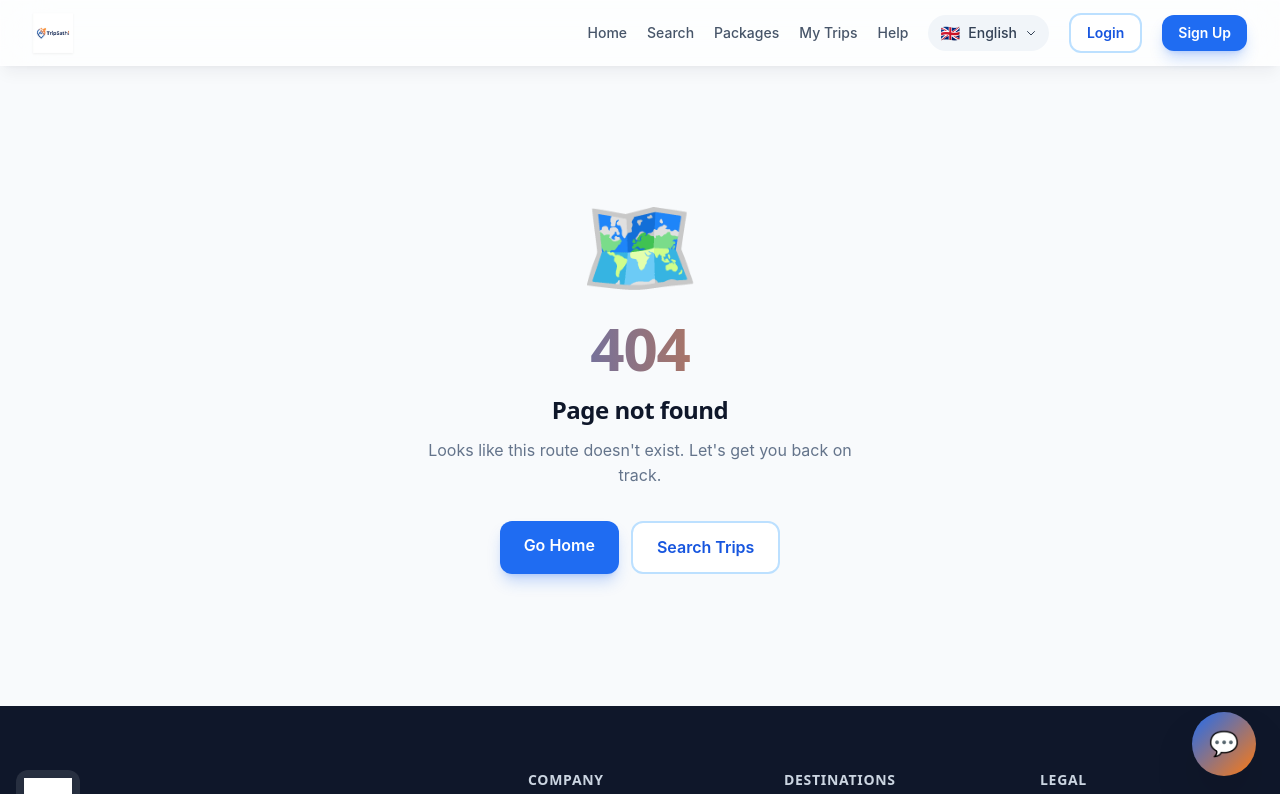
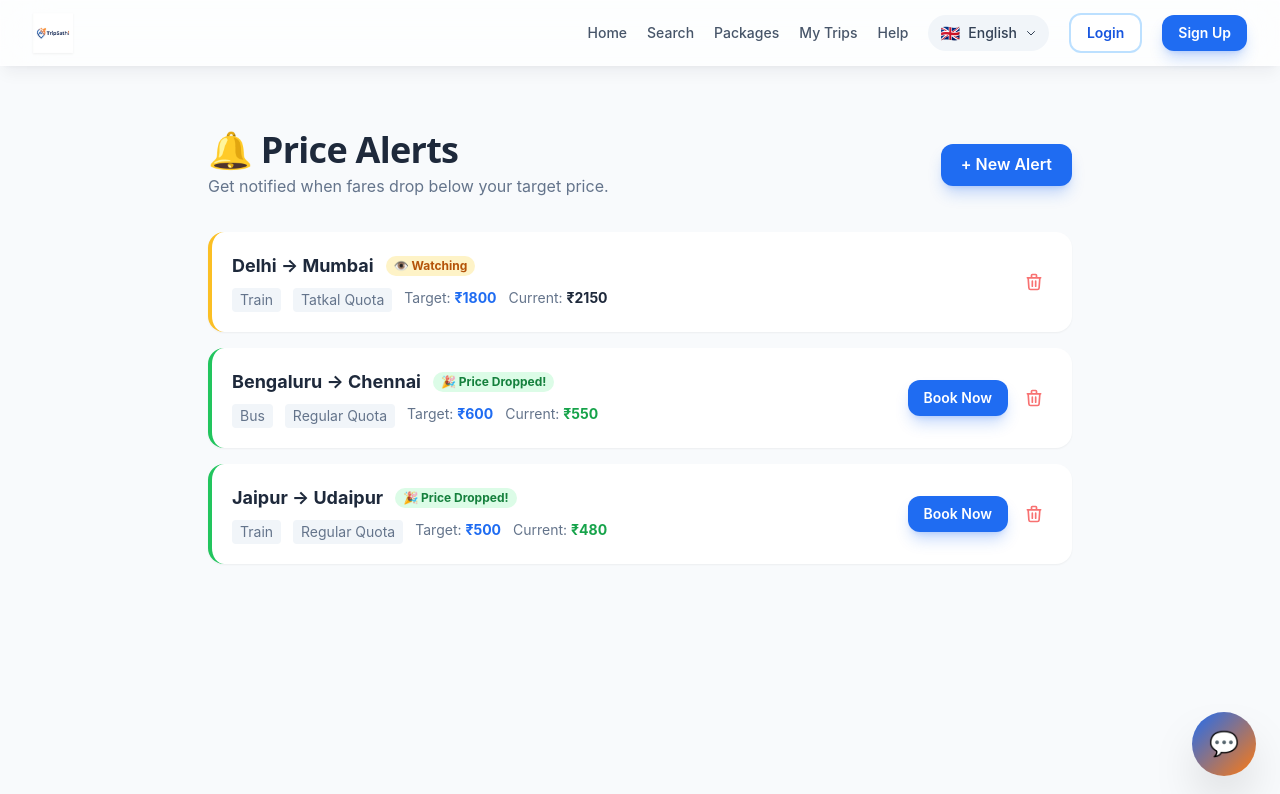
Before and after one commit to ShivamGawade-XS/TripSathi, a Next.js app: page /alerts in a window 1280 px wide. Before the commit this address had no page. Shown: the top 794 px of the page. Built offline with nearby package versions, Linux system fonts and the light colour scheme.

Commit message:
feat(alerts): add price alerts page for Tatkal and regular quota fare monitoring

```diff
--- /dev/null
+++ b/app/alerts/page.tsx
@@ -0,0 +1,126 @@
+"use client"
+import { useState } from "react"
+
+interface Alert {
+  id: string; route: string; from: string; to: string; mode: string
+  quota: string; threshold: number; currentPrice: number; status: string; createdAt: string
+}
+
+const mockAlerts: Alert[] = [
+  { id: "PA001", route: "Delhi → Mumbai", from: "Delhi", to: "Mumbai", mode: "Train", quota: "Tatkal", threshold: 1800, currentPrice: 2150, status: "watching", createdAt: "2026-04-01" },
+  { id: "PA002", route: "Bengaluru → Chennai", from: "Bengaluru", to: "Chennai", mode: "Bus", quota: "Regular", threshold: 600, currentPrice: 550, status: "triggered", createdAt: "2026-03-28" },
+  { id: "PA003", route: "Jaipur → Udaipur", from: "Jaipur", to: "Udaipur", mode: "Train", quota: "Regular", threshold: 500, currentPrice: 480, status: "triggered", createdAt: "2026-03-25" },
+]
+
+export default function PriceAlertsPage() {
+  const [alerts, setAlerts] = useState<Alert[]>(mockAlerts)
+  const [showForm, setShowForm] = useState(false)
+  const [form, setForm] = useState({ from: "", to: "", mode: "Train", quota: "Regular", threshold: "" })
+
+  const handleCreate = (e: React.FormEvent) => {
+    e.preventDefault()
+    const newAlert: Alert = {
+      id: `PA${String(alerts.length + 1).padStart(3, "0")}`,
+      route: `${form.from} → ${form.to}`,
+      from: form.from, to: form.to,
+      mode: form.mode, quota: form.quota,
+      threshold: Number(form.threshold),
+      currentPrice: Math.floor(Math.random() * 1500) + 500,
+      status: "watching",
+      createdAt: new Date().toISOString().split("T")[0],
+    }
+    setAlerts([newAlert, ...alerts])
+    setShowForm(false)
+    setForm({ from: "", to: "", mode: "Train", quota: "Regular", threshold: "" })
+  }
+
+  const deleteAlert = (id: string) => setAlerts(alerts.filter(a => a.id !== id))
+
+  return (
+    <div className="min-h-screen bg-surface-50 py-16">
+      <div className="max-w-4xl mx-auto px-4">
+        <div className="flex items-center justify-between mb-8">
+          <div>
+            <h1 className="font-display text-3xl md:text-4xl font-bold text-surface-800">🔔 Price Alerts</h1>
+            <p className="text-surface-500 mt-1">Get notified when fares drop below your target price.</p>
+          </div>
+          <button onClick={() => setShowForm(!showForm)} className="btn-primary py-2 px-5">
+            {showForm ? "Cancel" : "+ New Alert"}
+          </button>
+        </div>
+
+        {showForm && (
+          <form onSubmit={handleCreate} className="bg-white rounded-2xl shadow-md p-6 mb-8 animate-slide-down">
+            <h2 className="font-bold text-lg text-surface-800 mb-4">Create Price Alert</h2>
+            <div className="grid grid-cols-1 md:grid-cols-2 gap-4">
+              <div>
+                <label className="block text-sm font-medium text-surface-600 mb-1">From City</label>
+                <input required value={form.from} onChange={e => setForm({...form, from: e.target.value})} placeholder="e.g. Delhi" className="w-full px-4 py-2.5 rounded-lg border border-surface-200 focus:ring-2 focus:ring-primary-500 outline-none" />
+              </div>
+              <div>
+                <label className="block text-sm font-medium text-surface-600 mb-1">To City</label>
+                <input required value={form.to} onChange={e => setForm({...form, to: e.target.value})} placeholder="e.g. Mumbai" className="w-full px-4 py-2.5 rounded-lg border border-surface-200 focus:ring-2 focus:ring-primary-500 outline-none" />
+              </div>
+              <div>
+                <label className="block text-sm font-medium text-surface-600 mb-1">Transport Mode</label>
+                <select value={form.mode} onChange={e => setForm({...form, mode: e.target.value})} className="w-full px-4 py-2.5 rounded-lg border border-surface-200 focus:ring-2 focus:ring-primary-500 outline-none">
+                  <option>Train</option><option>Bus</option>
+                </select>
+              </div>
+              <div>
+                <label className="block text-sm font-medium text-surface-600 mb-1">Quota</label>
+                <select value={form.quota} onChange={e => setForm({...form, quota: e.target.value})} className="w-full px-4 py-2.5 rounded-lg border border-surface-200 focus:ring-2 focus:ring-primary-500 outline-none">
+                  <option>Regular</option><option>Tatkal</option><option>Ladies</option><option>Premium Tatkal</option>
+                </select>
+              </div>
+              <div className="md:col-span-2">
+                <label className="block text-sm font-medium text-surface-600 mb-1">Alert me when price drops below (₹)</label>
+                <input required type="number" min="100" value={form.threshold} onChange={e => setForm({...form, threshold: e.target.value})} placeholder="e.g. 1500" className="w-full px-4 py-2.5 rounded-lg border border-surface-200 focus:ring-2 focus:ring-primary-500 outline-none" />
+              </div>
+            </div>
+            <button type="submit" className="btn-primary mt-4 w-full py-3">🔔 Set Price Alert</button>
+          </form>
+        )}
+
+        <div className="space-y-4">
+          {alerts.map(alert => (
+            <div key={alert.id} className={`bg-white rounded-2xl shadow-sm p-5 border-l-4 ${alert.status === "triggered" ? "border-green-500" : "border-amber-400"} hover:shadow-md transition-shadow`}>
+              <div className="flex flex-col md:flex-row md:items-center justify-between gap-4">
+                <div className="flex-1">
+                  <div className="flex items-center gap-3 mb-2">
+                    <span className="text-lg font-bold text-surface-800">{alert.route}</span>
+                    <span className={`text-xs font-bold px-2 py-0.5 rounded-full ${alert.status === "triggered" ? "bg-green-100 text-green-700" : "bg-amber-100 text-amber-700"}`}>
+                      {alert.status === "triggered" ? "🎉 Price Dropped!" : "👁️ Watching"}
+                    </span>
+                  </div>
+                  <div className="flex flex-wrap gap-3 text-sm text-surface-500">
+                    <span className="bg-surface-100 px-2 py-0.5 rounded">{alert.mode}</span>
+                    <span className="bg-surface-100 px-2 py-0.5 rounded">{alert.quota} Quota</span>
+                    <span>Target: <strong className="text-primary-600">₹{alert.threshold}</strong></span>
+                    <span>Current: <strong className={alert.currentPrice <= alert.threshold ? "text-green-600" : "text-surface-800"}>₹{alert.currentPrice}</strong></span>
+                  </div>
+                </div>
+                <div className="flex items-center gap-2">
+                  {alert.status === "triggered" && (
+                    <button className="btn-primary py-2 px-4 text-sm">Book Now</button>
+                  )}
+                  <button onClick={() => deleteAlert(alert.id)} className="p-2 rounded-lg hover:bg-red-50 text-red-400 hover:text-red-600 transition-colors" title="Delete alert">
+                    <svg className="w-5 h-5" fill="none" stroke="currentColor" viewBox="0 0 24 24"><path strokeLinecap="round" strokeLinejoin="round" strokeWidth={2} d="M19 7l-.867 12.142A2 2 0 0116.138 21H7.862a2 2 0 01-1.995-1.858L5 7m5 4v6m4-6v6m1-10V4a1 1 0 00-1-1h-4a1 1 0 00-1 1v3M4 7h16" /></svg>
+                  </button>
+                </div>
+              </div>
+            </div>
+          ))}
+        </div>
+
+        {alerts.length === 0 && (
+          <div className="text-center py-20">
+            <span className="text-5xl block mb-4">🔕</span>
+            <h3 className="text-xl font-bold text-surface-700">No alerts yet</h3>
+            <p className="text-surface-500 mt-2">Create your first price alert to never miss a fare drop!</p>
+          </div>
+        )}
+      </div>
+    </div>
+  )
+}
```
